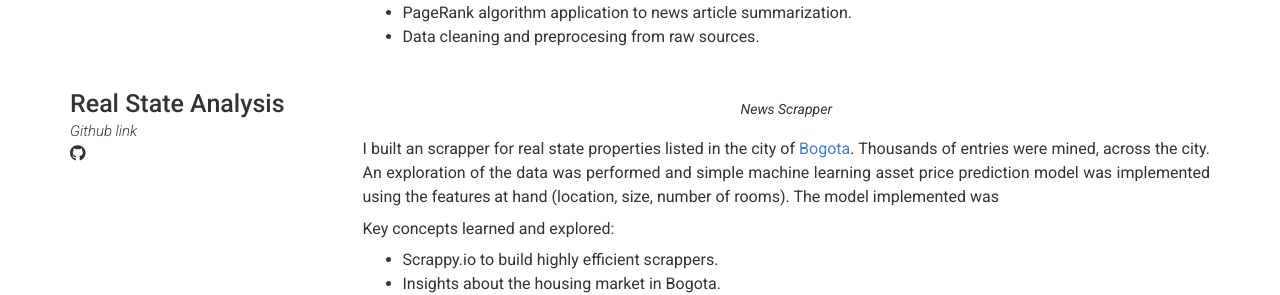
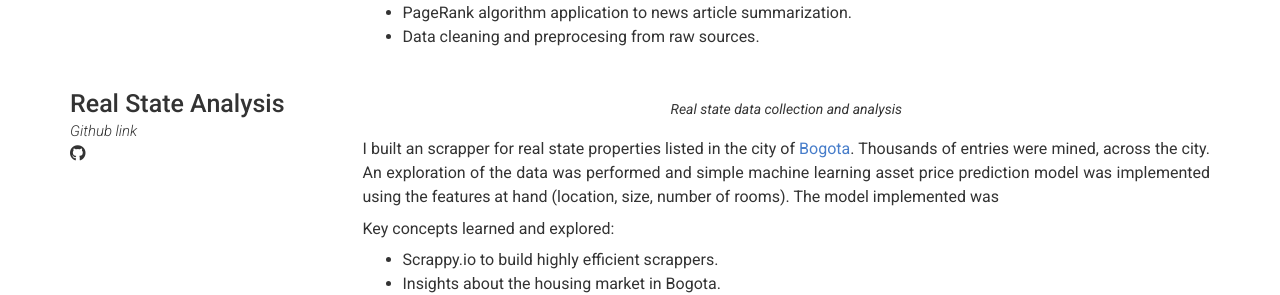
Before and after one commit to afhuertass/cv, a Jekyll site: the page built from index.md, in a window 1280 px wide and 900 px high, scrolled down 2491 px. Shown: the part 289-584 px from the top of the window. Built offline with Jekyll 4.4.1, drawn with Linux system fonts in a browser that asks for light colours; nearby versions of some CDN libraries.

Commit message:
fixed typo

```diff
--- a/_config.yml
+++ b/_config.yml
@@ -202,7 +202,7 @@ content:
             icon: fab fa-github
             url:
         quote: >
-          News Scrapper
+          Real state data collection and analysis
         description: |
           I built an scrapper for real state properties listed in the city of <a href="https://en.wikipedia.org/wiki/Bogot%C3%A1">Bogota</a>. Thousands of entries were mined, across the city. An exploration of the data was performed and simple machine learning asset price prediction model was implemented using the features at hand (location, size, number of rooms). The model implemented was
 
```
